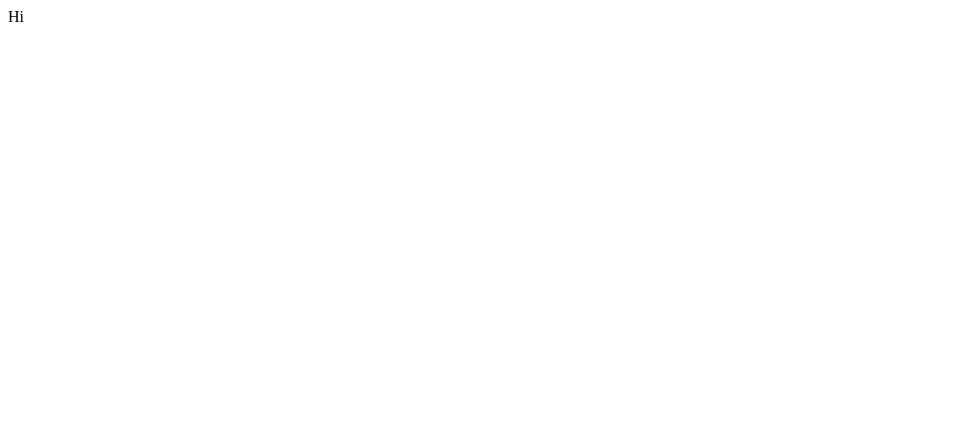
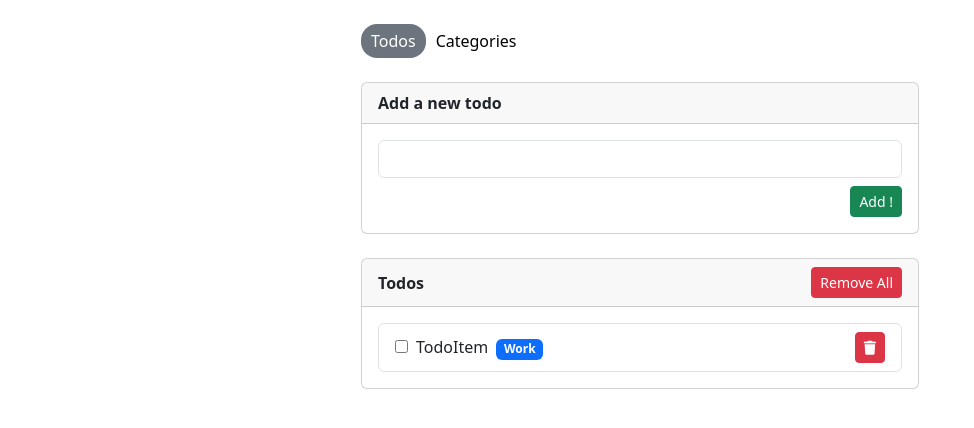
Before and after one commit to gurkanatik/todo-app-react-js, a React (Vite) app in the folder 0-todo/: page / in a window 1280 px wide. Shown: the top 428 px of the page, without its empty margins (0-974 px from the left). Built offline with nearby package versions, Linux system fonts and the light colour scheme.

Commit message:
template & custom css created

```diff
--- a/0-todo/index.html
+++ b/0-todo/index.html
@@ -1,10 +1,15 @@
 <!DOCTYPE html>
 <html lang="en">
 <head>
-    <meta charset="UTF-8" />
-    <link rel="icon" type="image/svg+xml" href="/vite.svg" />
-    <meta name="viewport" content="width=device-width, initial-scale=1.0" />
+    <meta charset="UTF-8"/>
+    <link rel="icon" type="image/svg+xml" href="/vite.svg"/>
+    <meta name="viewport" content="width=device-width, initial-scale=1.0"/>
     <title>Vite + React</title>
+    <link rel="stylesheet" href="https://cdnjs.cloudflare.com/ajax/libs/font-awesome/6.3.0/css/all.min.css"
+          integrity="sha512-SzlrxWUlpfuzQ+pcUCosxcglQRNAq/DZjVsC0lE40xsADsfeQoEypE+enwcOiGjk/bSuGGKHEyjSoQ1zVisanQ=="
+          crossorigin="anonymous" referrerpolicy="no-referrer"/>
+    <link href="https://cdn.jsdelivr.net/npm/bootstrap@5.3.0-alpha2/dist/css/bootstrap.min.css" rel="stylesheet"
+          integrity="sha384-aFq/bzH65dt+w6FI2ooMVUpc+21e0SRygnTpmBvdBgSdnuTN7QbdgL+OapgHtvPp" crossorigin="anonymous">
 </head>
 <body>
 <div id="root"></div>
--- a/0-todo/package.json
+++ b/0-todo/package.json
@@ -10,7 +10,8 @@
   },
   "dependencies": {
     "react": "^18.2.0",
-    "react-dom": "^18.2.0"
+    "react-dom": "^18.2.0",
+    "sass": "^1.60.0"
   },
   "devDependencies": {
     "@types/react": "^18.0.28",
--- a/0-todo/src/App.jsx
+++ b/0-todo/src/App.jsx
@@ -1,11 +1,48 @@
-import { useState } from 'react'
+import {useState} from 'react'
+import './assets/style.css';
 
 function App() {
-  const [count, setCount] = useState(0)
+    const [count, setCount] = useState(0)
 
-  return (
-    <>Hi</>
-  )
+    return (
+        <>
+            <div className="container mt-4">
+                <div className="col-12 col-md-6 mx-auto">
+                    <div className="custom-tabs-head d-flex align-items-center justify-content-start mb-4">
+                        <button className="bg-secondary text-white">Todos</button>
+                        <button>Categories</button>
+                    </div>
+                    <div className="card mb-4">
+                        <div className="card-header fw-bold">
+                            Add a new todo
+                        </div>
+                        <div className="card-body">
+                            <input type="text" className="form-control"/>
+                            <button className="btn btn-sm btn-success d-table ms-auto mt-2">Add !</button>
+                        </div>
+                    </div>
+                    <div className="card">
+                        <div className="card-header d-flex align-items-center justify-content-between">
+                            <span className="fw-bold">Todos</span>
+                            <button className="btn btn-sm btn-danger">Remove All</button>
+                        </div>
+                        <div className="card-body">
+                            <ul className="list-group">
+                                <li className="list-group-item d-flex align-items-center justify-content-between">
+                                    <div>
+                                        <input className="me-2" type="checkbox"/>
+                                        <span className="me-2">TodoItem</span>
+                                        <span className="badge bg-primary">Work</span>
+                                    </div>
+                                    <button className="btn btn-sm btn-danger"><i className="fa fa-trash"></i></button>
+                                </li>
+                            </ul>
+                        </div>
+                    </div>
+                </div>
+            </div>
+        </>
+    )
 }
 
 export default App
--- /dev/null
+++ b/0-todo/src/assets/style.css
@@ -0,0 +1 @@
+.custom-tabs-head button{padding:5px 10px;background-color:rgba(0,0,0,0);border:none;border-radius:16px}/*# sourceMappingURL=style.css.map */
--- /dev/null
+++ b/0-todo/src/assets/style.scss
@@ -0,0 +1,8 @@
+.custom-tabs-head{
+  button{
+    padding: 5px 10px;
+    background-color: transparent;
+    border: none;
+    border-radius: 16px;
+  }
+}
```
Also changed, not shown: 2 other files (tests, documents, lock files or other folders). Lines whose indentation alone changed are shown as unchanged.
